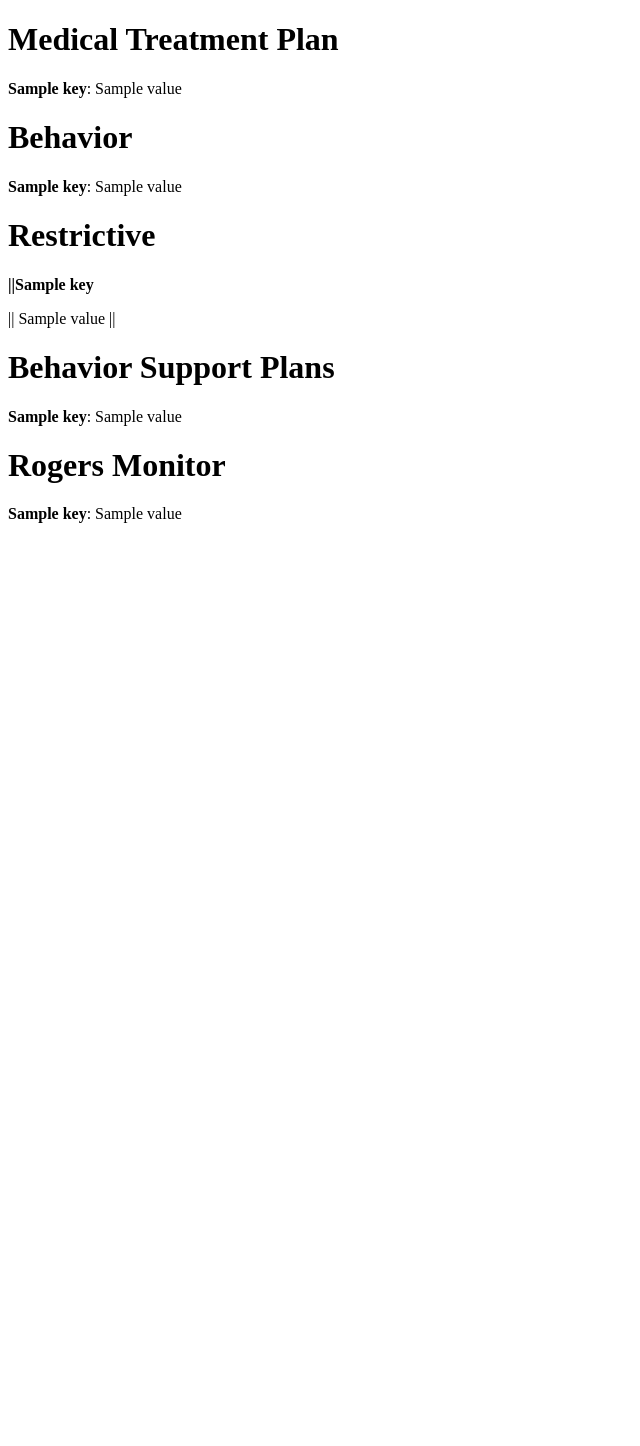
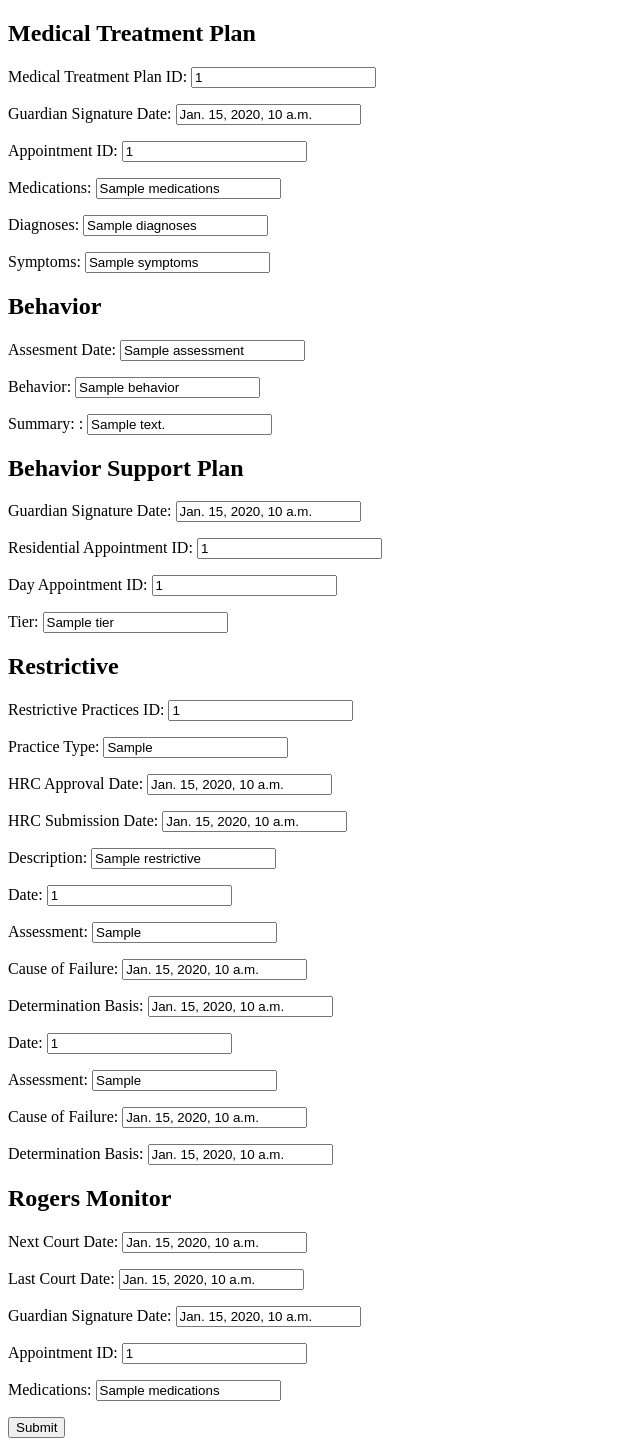
Before and after one commit to yzan424/JumboCode_WalnutStreetCenter, a Django app: template front-end/static/templates/update_behavior.html in a window 1280 px wide. Shown: the whole page, without its empty margins (0-640 px from the left). Before the commit the page ends 523 px from the top, so only its background shows below. Run offline with Django 3.2, Linux system fonts and the light colour scheme; the template is opened without the code that fills it: most values are stand-ins (such as "Sample title", 1, 10 or a date in 2020).

Commit message:
finished views.py, templates still a WIP

```diff
--- a/front-end/static/templates/update_behavior.html
+++ b/front-end/static/templates/update_behavior.html
@@ -9,55 +9,64 @@
 </head>
 
 <body>
-    <div id="medical_treatment_plan">
-        <h1>Medical Treatment Plan</h1>
-        {% for key, value in medical_treatment_plan.items %}
-        <div id="{{key}}">
-            <p><b>{{key}}</b>: {{value}} </p>
+    <form action="/edit/behavior/1/" method="post">
+            {% csrf_token %}
+        <div id="medical_treatment_plan">
+            <h2>Medical Treatment Plan</h2>
+            <p>Medical Treatment Plan ID: <input type="text" name"medical_treatment_plan.medical_treatment_plan_id" value="{{medical_treatment_plan.medical_treatment_plan_id}}"></p>
+            <p>Guardian Signature Date: <input type="text" name"medical_treatment_plan.guardian_signature_date" value="{{medical_treatment_plan.guardian_signature_date}}"></p>
+            <p>Appointment ID: <input type="text" name"medical_treatment_plan.appointment_id" value="{{medical_treatment_plan.appointment_id}}"></p>
+            <p> Medications: <input type="text" name"medical_treatment_plan.medications" value="{{medical_treatment_plan.medications}}"></p>
+            <p> Diagnoses: <input type="text" name"medical_treatment_plan.diagnoses" value="{{medical_treatment_plan.diagnoses}}"></p>
+            <p> Symptoms: <input type="text" name"medical_treatment_plan.symptoms" value="{{medical_treatment_plant.symptoms}}"></p>
         </div>
-        {% endfor %}
-    </div>
-
-    <div id="behavior">
-        <h1>Behavior</h1>
-        {% for key, value in behavior.items %}
-        <div id="{{key}}">
-            <p><b>{{key}}</b>: {{value}} </p>
+        <div id="behavior">
+            <h2>Behavior</h2>
+            <p>Assesment Date: <input type="text" name"behavior.assessment" value="{{behavior.assessment}}"></p>
+            <p>Behavior: <input type="text" name"behavior.behavior" value="{{behavior.behavior}}"></p>
+            <p>Summary: : <input type="text" name"behavior.summary" value="{{behavior.summary}}"></p>
+       </div>
+       <div id="behavior_support_plan">
+            <h2>Behavior Support Plan</h2>
+            <p>Guardian Signature Date:  <input type="text" name"behavior_support_plans.guardian_signature_date" value="{{behavior_support_plans.guardian_signature_date}}"></p>
+            <p>Residential Appointment ID: <input type="text" name"behavior_support_plans.residential_appointment_id" value="{{behavior_support_plans.residential_appointment_id}}"></p>
+            <p>Day Appointment ID: <input type="text" name"behavior_support_plans.day_appointment_id" value="{{behavior_support_plans.day_appointment_id}}"></p>
+            <p>Tier:  <input type="text" name"behavior_support_plans.tier" value="{{behavior_support_plans.tier}}"></p>
         </div>
-        {% endfor %}
-    </div>
-
-    <div id="restrictive">
-        <h1>Restrictive</h1>
-
-        <p><b>{% for key, value in restrictive.0.items %}
-            ||{{key}}
-        {% endfor %}</b></p>
-
-        {% for item in restrictive %}
-            <p>|| {% for key, value in item.items %}
-                {{value}} ||
+        <div id="restrictive">
+            <h2>Restrictive</h2>
+            {% for item in restrictive %}
+                <div>
+                    <p>Restrictive Practices ID: <input type="text" name="restrictive.existing.{{item.restrictive_id}}.restrictive_practices_id" value="{{item.restrictive_practices_id}}"></p>
+                    <p>Practice Type: <input type="text" name="restrictive.existing.{{item.practice_type}}.practice_type" value="{{item.practice_type}}"></p>
+                    <p>HRC Approval Date: <input type="text" name="restrictive.existing.{{item.hrc_approval_date}}.hrc_approval_date" value="{{item.hrc_approval_date}}"></p>
+                    <p>HRC Submission Date: <input type="text" name="restrictive.existing.{{item.hrc_submission_date}}.hrc_submission_date" value="{{item.hrc_submission_date}}"></p>
+                    <p>Description: <input type="text" name="restrictive.existing.{{item.description}}.description" value="{{item.restrictive}}"></p>
+                </div>
             {% endfor %}
-        {% endfor %}</p>
-    </div>
-
-    <div id="behavior_support_plans">
-        <h1>Behavior Support Plans</h1>
-        {% for key, value in behavior_support_plans.items %}
-            <div id="{{key}}">
-                <p><b>{{key}}</b>: {{value}} </p>
-            </div>
-        {% endfor %}
-    </div>
-
-    <div id="rogers_monitor">
-        <h1>Rogers Monitor</h1>
-        {% for key, value in rogers_monitor.items %}
-            <div id="{{key}}">
-                <p><b>{{key}}</b>: {{value}} </p>
-            </div>
-        {% endfor %}
-    </div>
-
+                <!-- These are new self_preservation entries -->
+                <div>
+                    <p>Date: <input type="text" name="restrictive.new.0.restrictive_practices_id" value="{{item.restrictive_practices_id}}"></p>
+                    <p>Assessment: <input type="text" name="restrictive.new.0.practice_type" value="{{item.practice_type}}"></p>
+                    <p>Cause of Failure: <input type="text" name="restrictive.new.0.hrc_approval_date" value="{{item.hrc_approval_date}}"></p>
+                    <p>Determination Basis: <input type="text" name="restrictive.new.0.hrc_submission_date" value="{{item.hrc_submission_date}}"></p>
+                </div>
+                <div>
+                    <p>Date: <input type="text" name="restrictive.new.1.restrictive_practices_id" value="{{item.restrictive_practices_id}}"></p>
+                    <p>Assessment: <input type="text" name="restrictive.new.0.practice_type" value="{{item.practice_type}}"></p>
+                    <p>Cause of Failure: <input type="text" name="restrictive.new.1.hrc_approval_date" value="{{item.hrc_approval_date}}"></p>
+                    <p>Determination Basis: <input type="text" name="restrictive.new.1.hrc_submission_date" value="{{item.hrc_submission_date}}"></p>
+                </div>
+        </div>
+        <div id="rogers_monitor">
+            <h2>Rogers Monitor</h2>
+            <p>Next Court Date:  <input type="text" name"rogers_monitor.next_court_date" value="{{rogers_monitor.next_court_date}}"></p>
+            <p>Last Court Date:  <input type="text" name"rogers_monitor.last_court_date" value="{{rogers_monitor.last_court_date}}"></p>
+            <p>Guardian Signature Date:  <input type="text" name"rogers_monitor.guardian_signature_date" value="{{rogers_monitor.guardian_signature_date}}"></p>
+            <p>Appointment ID:  <input type="text" name"rogers_monitor.appointment_id" value="{{rogers_monitor.appointment_id}}"></p>
+            <p>Medications:  <input type="text" name"rogers_monitor.medications" value="{{rogers_monitor.medications}}"></p>
+        </div>
+        <input type="submit"></input>
+    </form>
 </body>
 </html>
```
Also changed, not shown: front-end/nutzserver/views.py (+230 -5 lines).
